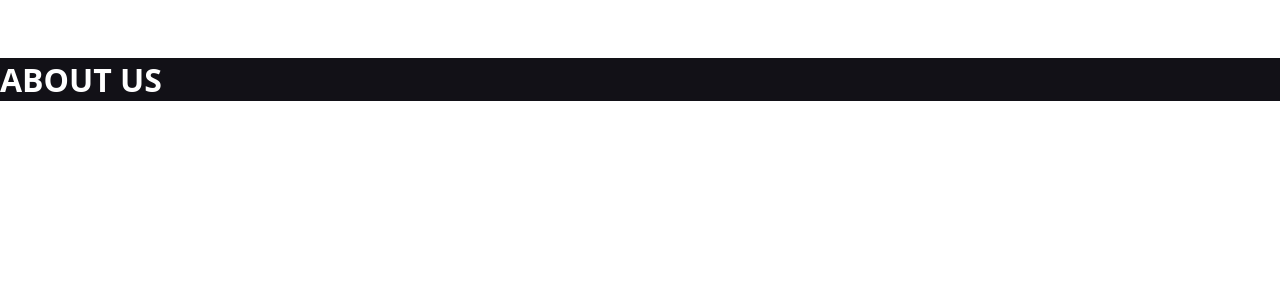
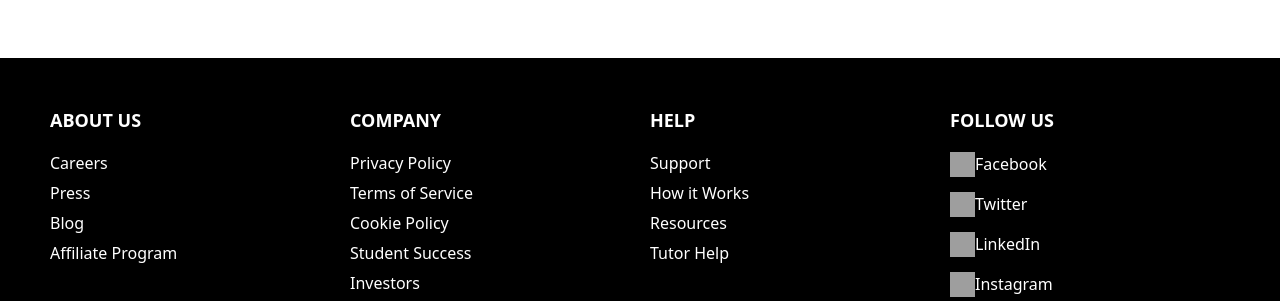
Before and after one commit to Jayanth-7-github/Preply-clone, a plain HTML site: page index.html in a window 1280 px wide. Shown: the part 3996-4297 px from the top of the page. Before the commit the page ends 4097 px from the top, so only its background shows below. Drawn offline with Linux system fonts and the light colour scheme; grey boxes are pictures that could not be loaded.

Commit message:
added everying wanted for for last footer

```diff
--- a/index.html
+++ b/index.html
@@ -412,7 +412,7 @@
       </div>
     </div>
   </footer>
-  <footer class="aboutpreply">
+  <!-- <footer class="aboutpreply">
     <div class="abouttext">
       <div class="abouttext1">
         <h1>ABOUT US</h1>
@@ -422,7 +422,61 @@
         <a href="about1"></a>
       </div>
     </div>
-  </footer>
+  </footer> -->
+  <footer>
+    <div class="footer-container">
+        <!-- About Section -->
+        <div class="footer-section">
+            <h3>ABOUT US</h3>
+            <ul>
+
+                <li><a href="#">Careers</a></li>
+                <li><a href="#">Press</a></li>
+                <li><a href="#">Blog</a></li>
+                <li><a href="#">Affiliate Program</a></li>
+            </ul>
+        </div>
+
+        <!-- Company Section -->
+        <div class="footer-section">
+            <h3>COMPANY</h3>
+            <ul>
+                <li><a href="#">Privacy Policy</a></li>
+                <li><a href="#">Terms of Service</a></li>
+                <li><a href="#">Cookie Policy</a></li>
+                <li><a href="#">Student Success</a></li>
+                <li><a href="#">Investors</a></li>
+            </ul>
+        </div>
+
+        <!-- Help Section -->
+        <div class="footer-section">
+            <h3>HELP</h3>
+            <ul>
+                <li><a href="#">Support</a></li>
+                <li><a href="#">How it Works</a></li>
+                <li><a href="#">Resources</a></li>
+                <li><a href="#">Tutor Help</a></li>
+            </ul>
+        </div>
+
+        <!-- Social Media Section -->
+        <div class="footer-section">
+            <h3>FOLLOW US</h3>
+            <div class="social-links">
+                <a href="#" class="social-icon"><img src="https://cdn.iconscout.com/icon/free/png-512/free-facebook-logo-icon-download-in-svg-png-gif-file-formats--fb-social-media-pack-logos-icons-2489666.png?f=webp&w=512" alt="Facebook">Facebook</a>
+                <a href="#" class="social-icon"><img src="https://cdn.iconscout.com/icon/free/png-512/free-twitter-logo-icon-download-in-svg-png-gif-file-formats--social-media-logos-pack-icons-189787.png?f=webp&w=512" alt="Twitter">Twitter</a>
+                <a href="#" class="social-icon"><img src="https://cdn1.iconfinder.com/data/icons/logotypes/32/circle-linkedin-512.png" alt="LinkedIn">LinkedIn</a>
+                <a href="#" class="social-icon"><img src="https://cdn.iconscout.com/icon/free/png-512/free-instagram-logo-icon-download-in-svg-png-gif-file-formats--social-media-logos-icons-2745482.png?f=webp&w=512" alt="Instagram">Instagram</a>
+            </div>
+        </div>
+    </div>
+
+    <!-- Copyright Section -->
+    <div class="footer-bottom">
+        <p>&copy; 2024 Preply Inc. All rights reserved.</p>
+    </div>
+</footer>
 
 </body>
 
--- a/style.css
+++ b/style.css
@@ -14,13 +14,16 @@ nav {
   justify-content: space-between;
   padding: 10px;
 }
+
 .names_nav {
   display: flex;
   justify-content: space-between;
 }
+
 main {
   background-color: #ff7aac;
 }
+
 .div_start {
   border: 1px solid #ff7aac;
   width: 50%;
@@ -28,6 +31,7 @@ main {
   justify-content: space-between;
   font-family: "Poppins";
 }
+
 .menu {
   border: 1px solid #ff7aac;
   display: flex;
@@ -36,12 +40,14 @@ main {
   width: 30%;
   padding: 5px;
 }
+
 .names_nav {
   align-items: center;
   /* margin-right: 40px;
     min-width: 50px;
     width: 50%; */
 }
+
 .login {
   display: flex;
   flex-direction: row;
@@ -52,18 +58,22 @@ main {
   height: 30px;
   border-radius: 5px;
 }
+
 .loginlogo {
   margin-right: 4px;
 }
+
 .loginword {
   font-family: "Figtree", "Figtree-fallback", "Figtree-fallback-android",
     "Noto Sans", "NotoSans-fallback", "NotoSans-fallback-android", sans-serif;
   font-size: small;
 }
+
 .page {
   display: flex;
   padding: 70px;
 }
+
 .text {
   font-size: 30px;
   width: 80% !important;
@@ -77,6 +87,7 @@ main {
   right: 30px;
   border-radius: 5px;
 }
+
 .img2 {
   /* width: 300px; */
   height: 280px;
@@ -92,6 +103,7 @@ main {
   right: 70px;
   border-radius: 5px;
 }
+
 .get_started {
   display: flex;
   justify-content: center;
@@ -103,11 +115,13 @@ main {
   background-color: black;
   margin-top: 30px;
 }
+
 .getstartedword {
   color: white;
   font-size: 20px;
   margin-right: 10px;
 }
+
 .rightarrow {
   color: aliceblue;
 }
@@ -119,6 +133,7 @@ main {
   padding: 30px;
   padding-top: 50px;
 }
+
 .reviews {
   display: flex;
   flex-direction: column;
@@ -127,10 +142,12 @@ main {
     "Noto Sans", "NotoSans-fallback", "NotoSans-fallback-android", sans-serif;
   font-size: 30px;
 }
-.reviews > div {
+
+.reviews>div {
   font-size: 15px;
   color: rgb(72, 72, 72);
 }
+
 .section2 {
   display: flex;
   flex-direction: column;
@@ -138,6 +155,7 @@ main {
   width: 100px;
   border: 1px solid;
 }
+
 .countrytutors {
   height: 100px;
   padding: 50px;
@@ -148,6 +166,7 @@ main {
   font-family: Impact, "Haettenschweiler", "Arial Narrow Bold", sans-serif;
   margin-right: 10px;
 }
+
 .english {
   display: flex;
   justify-content: space-evenly;
@@ -161,15 +180,19 @@ main {
   border: 0.5px solid;
   border-radius: 5px;
 }
+
 .logo {
   width: 150px;
 }
+
 @media (max-width: 1000px) {
+
   /* text */
   .text {
     font-size: medium;
     width: 100%;
   }
+
   .page {
     display: flex;
     flex-direction: column-reverse;
@@ -179,28 +202,34 @@ main {
   .image {
     margin: 0px 40px;
   }
+
   .img {
     position: relative;
   }
+
   .img1 {
     /* position: absolute; */
     left: 15%;
   }
+
   .img2 {
     /* position: absolute; */
     left: 10%;
   }
 }
+
 @media (min-width: 1001px) {
   .page {
     display: flex;
     flex-direction: row;
   }
+
   .leftcontainer {
     display: flex;
   }
 }
-.showmore > div {
+
+.showmore>div {
   margin: 20px 0px;
   text-align: left;
   display: flex;
@@ -211,40 +240,50 @@ main {
   width: 160px;
   height: 80px;
 }
-.showmore > div:hover {
+
+.showmore>div:hover {
   background-color: whitesmoke;
   border-radius: 5px;
 }
+
 .showmoreword {
   margin-left: 10px;
 }
-.showmoreword > a {
+
+.showmoreword>a {
   color: black;
 }
+
 .tutorsforyou {
   display: flex;
   flex-direction: column;
   align-items: center;
 }
+
 .tutorsheading {
   font-size: 50px;
 }
+
 .no-oftutors {
   font-size: 20px;
   margin: 30px 0px;
 }
+
 .tutorteach {
   display: flex;
   justify-content: center;
   align-items: center;
 }
+
 .previous {
   position: relative;
   left: -150px;
 }
+
 .tutorimages {
   display: flex;
 }
+
 .tutorimg1 {
   height: 300px;
   width: 400px;
@@ -253,6 +292,7 @@ main {
   top: 1760px;
   border-radius: 5px;
 }
+
 .tutorimg2 {
   height: 400px;
   width: 400px;
@@ -261,6 +301,7 @@ main {
   top: 1710px;
   border-radius: 5px;
 }
+
 .tutorimg3 {
   height: 500px;
   width: 400px;
@@ -268,6 +309,7 @@ main {
   left: 18px;
   border-radius: 5px;
 }
+
 .aboutteacher {
   position: relative;
   left: 120px;
@@ -280,16 +322,20 @@ main {
   margin-bottom: 10px;
   font-size: 29px;
 }
+
 .aboutteacher2 {
   margin-bottom: 10px;
 }
+
 .next {
   position: relative;
   left: 250px;
 }
+
 .tutorbuttons {
   align-items: center;
 }
+
 .tutorbutton1 {
   border: 1px solid;
   position: relative;
@@ -303,6 +349,7 @@ main {
   align-items: center;
   border-radius: 4px;
 }
+
 .tutorbutton2 {
   position: relative;
   border: 1px solid;
@@ -316,6 +363,7 @@ main {
   align-items: center;
   border-radius: 4px;
 }
+
 .preplymessage {
   background-color: #ff7aac;
   border: 1px solid #ff7aac;
@@ -329,24 +377,29 @@ main {
   text-align: center;
   margin: 50px 0px;
 }
+
 .msg1 {
   align-items: center;
   font-size: 60px;
   letter-spacing: -3px;
 }
+
 .img-after-msg {
   display: flex;
 }
+
 .img-after-msg1 {
   position: relative;
 
   border-radius: 10px;
 }
+
 .img-after-msg2 {
   position: relative;
   width: 40% !important;
   right: 420px;
 }
+
 .becometutor {
   border: 1px solid;
   height: 100%;
@@ -354,6 +407,7 @@ main {
   border-radius: 10px;
   background-color: #3ddabe;
 }
+
 .imgtext {
   display: flex;
   flex-direction: column;
@@ -366,12 +420,14 @@ main {
   font-family: "Figtree", "Figtree-fallback", "Figtree-fallback-android",
     "Noto Sans", "NotoSans-fallback", "NotoSans-fallback-android", sans-serif;
 }
+
 .imgtext1 {
   position: relative;
   bottom: 70px;
   font-size: 70px;
   letter-spacing: -5px;
 }
+
 .imgtext2 {
   position: relative;
   right: 50px;
@@ -379,6 +435,7 @@ main {
 
   width: 500px;
 }
+
 .imgtext3 {
   position: relative;
   right: 35px;
@@ -388,6 +445,7 @@ main {
   width: 500px;
   margin-top: 30px;
 }
+
 .imgbutton {
   display: flex;
   justify-content: center;
@@ -400,19 +458,24 @@ main {
   border-radius: 10px;
   background-color: black;
 }
-.imgbutton > p {
+
+.imgbutton>p {
   color: white;
 }
+
 .imgbutton1 {
   margin-left: 20px;
 }
+
 .imgclick {
   margin: 40px;
   margin-right: 140px;
 }
-.imgclick > a {
+
+.imgclick>a {
   color: black;
 }
+
 .imgclick:hover {
   background-color: #028a711a;
   display: flex;
@@ -423,16 +486,19 @@ main {
   right: 49px;
   border-radius: 10px;
 }
+
 .source {
   width: 890px;
   height: 192px;
   padding-left: 20px;
   margin-top: 150px;
 }
+
 .sourcetext {
   font-size: 55px;
   letter-spacing: -4px;
 }
+
 .sourcetext1_1 {
   /* border: 1px solid; */
   width: 530px;
@@ -440,15 +506,18 @@ main {
   margin-top: 30px;
   line-height: 25px;
 }
+
 .sourcetext1_2 {
   /* border: 1px solid; */
   width: 400px;
   line-height: 25px;
 }
+
 .sourcebutton {
   display: flex;
   margin-top: 30px;
 }
+
 .sourcebutton1 {
   display: flex;
   justify-content: center;
@@ -460,6 +529,7 @@ main {
   border-radius: 10px;
   background-color: #99c5ff;
 }
+
 .sourcebutton2 {
   display: flex;
   justify-content: center;
@@ -469,6 +539,7 @@ main {
   height: 56px;
   border-radius: 10px;
 }
+
 .sourceimg {
   /* display: flex; */
   position: absolute;
@@ -490,6 +561,7 @@ main {
   bottom: 205px;
   left: 600px;
 }
+
 .sourcebuttext2 {
   border: 1.5px solid;
   width: 70.53px;
@@ -503,6 +575,7 @@ main {
   left: 799px;
   bottom: 104px;
 }
+
 .sourcebuttext3 {
   border: 1.5px solid;
   width: 84.13px;
@@ -516,6 +589,7 @@ main {
   left: 1020px;
   bottom: 175px;
 }
+
 .last {
   position: relative;
   top: 500px;
@@ -525,69 +599,172 @@ main {
 .Lheading {
   margin-top: 40px;
 }
+
 .ls {
   display: flex;
   margin-top: 20px;
   font-family: "Platform", "Platform-fallback", "Platform-fallback-android",
     "Noto Sans", "NotoSans-fallback", "NotoSans-fallback-android", sans-serif;
 }
+
 .ls1 {
   margin-right: 0px;
 }
-.ls1 > h4 {
+
+.ls1>h4 {
   margin-bottom: 10px;
 
   width: 300px;
 }
-.ls1 > a {
+
+.ls1>a {
   color: black;
 }
+
 .ls2 {
   margin-right: 30px;
 }
-.ls2 > h4 {
+
+.ls2>h4 {
   margin-bottom: 10px;
 }
-.ls2 > a {
+
+.ls2>a {
   color: black;
 }
+
 .ls3 {
   margin-right: 30px;
 }
-.ls3 > h4 {
+
+.ls3>h4 {
   margin-bottom: 10px;
 }
-.ls3 > a {
+
+.ls3>a {
   color: black;
 }
+
 .ls4 {
   margin-right: 30px;
 }
-.ls4 > h4 {
+
+.ls4>h4 {
   margin-bottom: 10px;
 }
-.ls4 > a {
+
+.ls4>a {
   color: black;
 }
-.linkl{
+
+.linkl {
   display: flex;
   /* border: 1px solid; */
   width: 300px;
   height: 20px;
   margin-top: 10px;
 }
-.link4{
+
+.link4 {
   display: flex;
   /* border: 1px solid; */
   width: 280px;
   height: 20px;
   margin-top: 10px;
 }
-.aboutpreply{
-  background-color: #121117;
+
+
+.footer-container {
+  display: flex;
+  justify-content: space-between;
   position: relative;
   top: 700px;
+  padding: 40px;
+  background-color: #000000;
+  color: white;
+  flex-wrap: wrap;
 }
-.abouttext{
-  color: white;
+
+.footer-section {
+
+  flex: 1;
+  min-width: 200px;
+  margin: 10px;
 }
+
+
+
+.footer-section h3 {
+  margin-bottom: 20px;
+  font-size: 18px;
+  font-weight: bold;
+  color: #fff;
+}
+
+.footer-section ul {
+  list-style: none;
+}
+
+.footer-section ul li {
+  margin-bottom: 8px;
+}
+
+.footer-section ul li a {
+  color: #fff;
+  text-decoration: none;
+  transition: color 0.3s ease;
+}
+
+.footer-section ul li a:hover {
+  color: #ff7aac;
+}
+
+.social-links {
+  display: flex;
+  gap: 15px;
+  color: #fff;
+  flex-direction: column;
+}
+
+.social-icon {
+  display: flex;
+  color: #fff;
+  text-decoration: none;
+  align-items: center;
+
+}
+.social-icon:hover{
+  color: #ff7aac;
+}
+.social-icon img {
+  width: 25px;
+  height: 25px;
+  transition: transform 0.3s ease;
+  color: #fff;
+}
+
+.social-icon img:hover {
+  transform: scale(1.1);
+}
+
+.footer-bottom {
+  position: relative;
+  top: 680px;
+  text-align: center;
+  margin-top: 20px;
+  padding: 10px;
+  background-color: #000000;
+  width: 100%;
+}
+
+.footer-bottom p {
+  color: #aaa;
+  font-size: 14px;
+}
+
+@media (max-width: 768px) {
+  .footer-container {
+    flex-direction: column;
+    align-items: center;
+  }
+}
```
